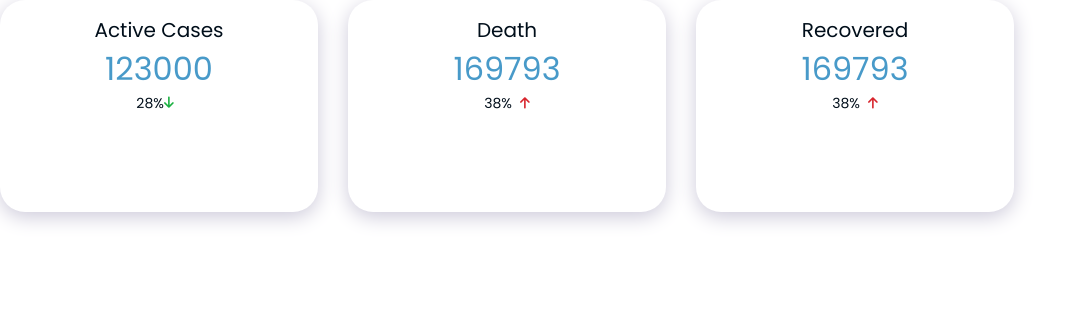
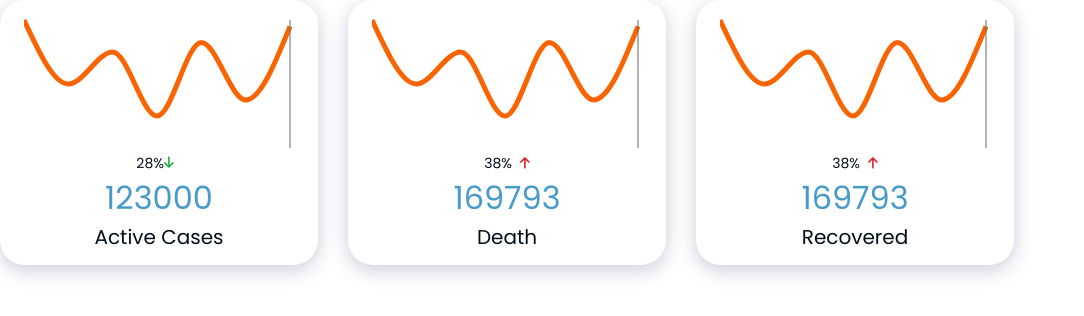
Before and after one commit to sonyacodez/CoronaTracker, a React (Create React App) app: page / in a window 1280 px wide. Shown: the top 316 px of the page, without its empty margins (0-1084 px from the left). Built offline with nearby package versions, Linux system fonts and the light colour scheme; what i18next-icu would draw is missing.

Commit message:
added LineGraph to StatMiniCard component

```diff
--- a/src/components/StatMiniCard/StatMiniCard.style.ts
+++ b/src/components/StatMiniCard/StatMiniCard.style.ts
@@ -4,12 +4,15 @@ export const Container = styled.div`
   display: flex;
   align-items: center;
   flex-direction: column;
-  width: 318px;
-  height: 212px;
-  padding: 15px;
+  width: 31.8rem;
+  height: 26.5rem;
+  padding: 1.5rem;
   border-radius: 25px;
   background-color: ${({ theme }) => theme.colors.white};
   box-shadow: 0px 5px 20px 0px ${({ theme }) => theme.colors.lightGray2};
+  & > .recharts-wrapper {
+    margin-left: 7.5rem;
+  }
 `;
 
 export const PercentageContainer = styled.div`
@@ -19,8 +22,8 @@ export const PercentageContainer = styled.div`
 
 export const Arrow = styled.i<{ hasIncreased: boolean }>`
   font-size: 13px;
-  padding-right: 8px;
-  margin-bottom: 3px;
+  padding-right: 0.8rem;
+  margin-bottom: 0.3rem;
   color: ${({ hasIncreased, theme: { colors } }) => (hasIncreased ? colors.red : colors.green1)};
   ${({ hasIncreased }) =>
     hasIncreased &&
--- a/src/components/StatMiniCard/StatMiniCard.tsx
+++ b/src/components/StatMiniCard/StatMiniCard.tsx
@@ -1,21 +1,21 @@
 import React, { FC } from 'react';
 import * as S from './StatMiniCard.style';
 import CustomText from '../Shared/CustomText/CustomText';
+import LineGraph from '../Shared/Charts/LineGraph/LineGraph';
 
-interface IProps {
+interface IStatMiniCard {
   title: string;
-  currentNumOfActiveCases: number;
-  previousNumOfActiveCases: number;
+  currentNumOfCases: number;
+  previousNumOfCases: number;
 }
 
-const StatMiniCard: FC<IProps> = ({ title, currentNumOfActiveCases, previousNumOfActiveCases }) => {
+const StatMiniCard: FC<IStatMiniCard> = ({ title, currentNumOfCases, previousNumOfCases }) => {
   const percentChange = Math.round(
-    ((currentNumOfActiveCases - previousNumOfActiveCases) / previousNumOfActiveCases) * 100
+    ((currentNumOfCases - previousNumOfCases) / previousNumOfCases) * 100
   );
   return (
     <S.Container>
-      <CustomText size="s20" text={title} />
-      <CustomText size="s32" color="teal" text={`${currentNumOfActiveCases}`} />
+      <LineGraph lineColor="orange1" />
       <S.PercentageContainer>
         <CustomText size="s14" text={`${Math.abs(percentChange)}%`} />
         <S.Arrow
@@ -24,6 +24,8 @@ const StatMiniCard: FC<IProps> = ({ title, currentNumOfActiveCases, previousNumO
           hasIncreased={!!(percentChange > 0 && percentChange)}
         />
       </S.PercentageContainer>
+      <CustomText size="s32" color="teal" text={`${currentNumOfCases}`} />
+      <CustomText size="s20" text={title} />
     </S.Container>
   );
 };
--- a/src/screens/Overview/Overview.tsx
+++ b/src/screens/Overview/Overview.tsx
@@ -9,19 +9,19 @@ const Overview: FC = () => {
   return (
     <S.CardWrapper>
       <StatMiniCard
+        currentNumOfCases={123000}
+        previousNumOfCases={169793}
         title={t('statMiniCards.active.title')}
-        previousNumOfActiveCases={169793}
-        currentNumOfActiveCases={123000}
       />
       <StatMiniCard
+        currentNumOfCases={169793}
+        previousNumOfCases={123000}
         title={t('statMiniCards.death.title')}
-        currentNumOfActiveCases={169793}
-        previousNumOfActiveCases={123000}
       />
       <StatMiniCard
+        currentNumOfCases={169793}
+        previousNumOfCases={123000}
         title={t('statMiniCards.recovered.title')}
-        currentNumOfActiveCases={169793}
-        previousNumOfActiveCases={123000}
       />
     </S.CardWrapper>
   );
```
Also changed, not shown: 1 other file (tests, documents, lock files or other folders).
